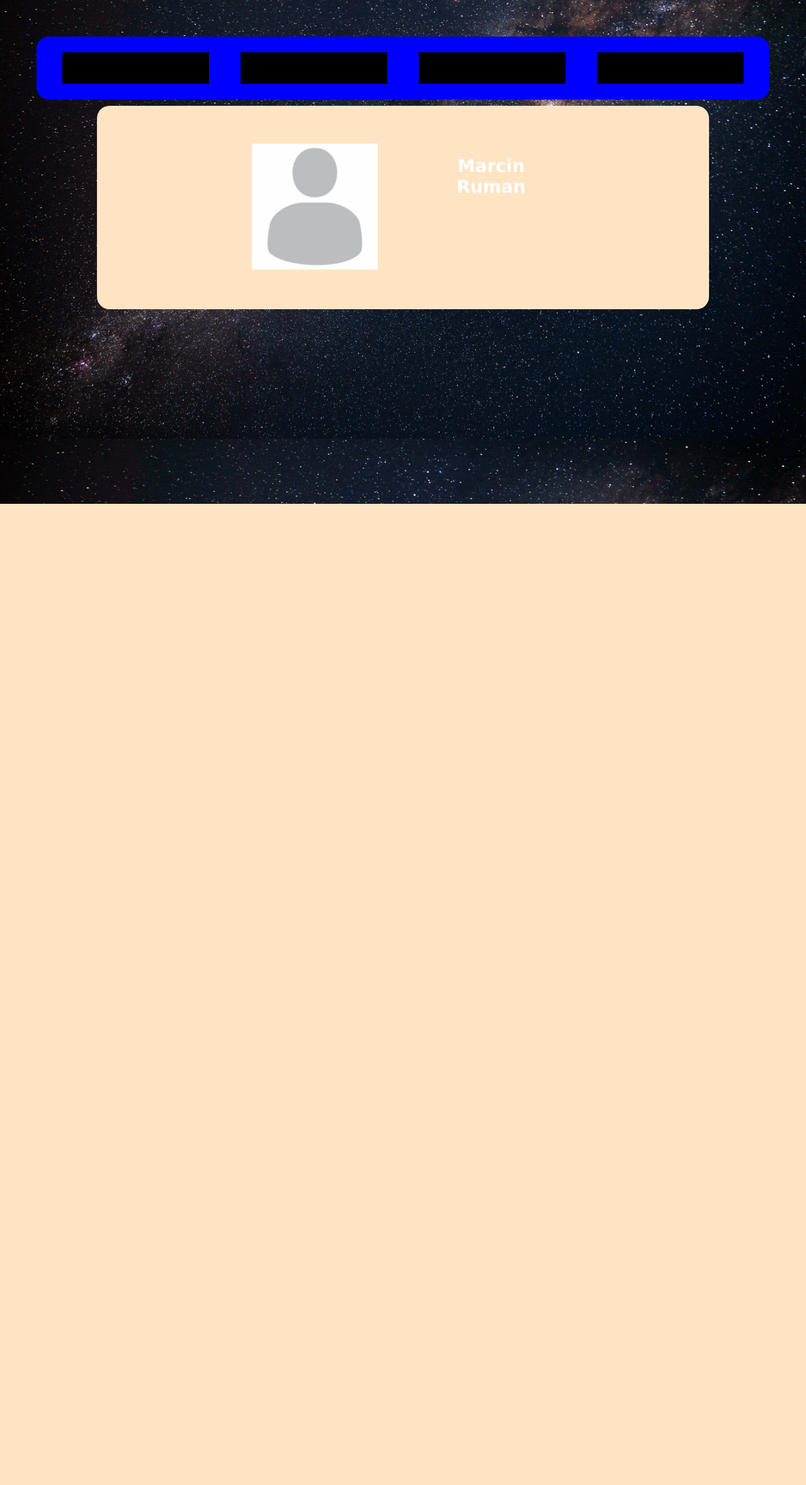
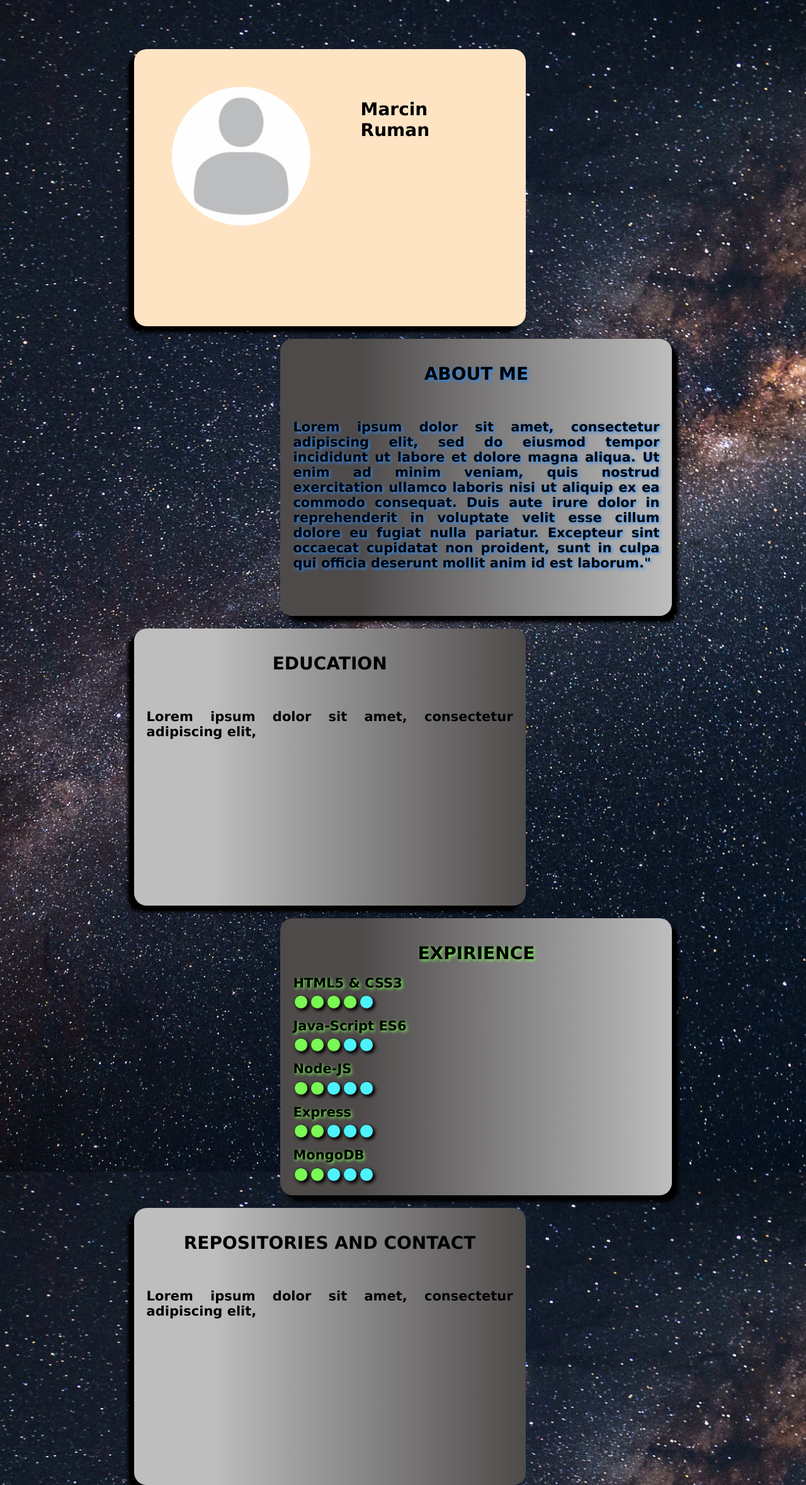
Before and after one commit to MarcinMarekRuman/Portfolio, a Node server app: page / in a window 1280 px wide. Shown: the whole page at 63% size. Before the commit the page ends 800 px from the top, so only its background shows below. Run offline with Node 20, Linux system fonts and the light colour scheme.

Commit message:
expirience tile

```diff
--- a/public/stylesheets/style.css
+++ b/public/stylesheets/style.css
@@ -3,19 +3,16 @@ body {
   font: 14px "Lucida Grande", Helvetica, Arial, sans-serif;
   background-image:    url(../images/background.jpg);
   background-size:     cover;
-  /* background-repeat:   no-repeat; */
   background-position: center center;
-  color: white;
-  align-items: center;
-  text-align: center;
-  height: 100%;
+  color: black;
+  height: 1000px;
 }
 
 a {
   color: #00B7FF;
 }
 
-#nav{
+/* #nav{
   position: relative;
   width: 100%;
   height: 100px;
@@ -56,26 +53,31 @@ a {
   height: 50px;
   width: 20%;
   background-color: black;
-}
+} */
 
 #header{
   position: relative;
-  top: 50%;
+  align-items: center;
+  top: 3%;
+  right: 10%;
   margin: -10px auto;
-  width: 80%;
-  height: 80%;
+  width: 50%;
+  height: 40%;
   background-color: bisque;
   border-radius: 20px;
   padding: 20px;
+  box-shadow: -10px 10px 5px black;
 }
 
 .image{
   display: inline-block;
   margin: 40px;
+  padding: 10px;
   background-position: center center;
   background-image: url(../images/download.png);
   height: 200px;
   width: 200px;
+  border-radius: 50%;
 }
 
 #name{
@@ -85,3 +87,104 @@ a {
   width: 200px;
   margin: 40px;
 }
+
+#main{
+  position: relative;
+  align-items: center;
+  top: 3%;
+  left: 10%;
+  margin: 30px auto;
+  width: 50%;
+  height: 40%;
+  background-image: linear-gradient(90deg, #4e4a4a 20%, #bebebe );
+  border-radius: 20px;
+  padding: 20px;
+  box-shadow: 10px 10px 5px black;
+}
+
+
+#about1, #about2{
+  text-shadow: 2px 2px 5px rgb(40, 140, 255);
+}
+
+
+.title{
+  text-align: center;
+}
+
+.content{
+  padding-top: 20px;
+  text-align: justify;
+}
+
+#science{
+  position: relative;
+  align-items: center;
+  top: 3%;
+  right: 10%;
+  margin: -10px auto;
+  width: 50%;
+  height: 40%;
+  background-image: linear-gradient(90deg, #bebebe 20%, #4e4a4a);
+  border-radius: 20px;
+  padding: 20px;
+  box-shadow: -10px 10px 5px black;
+}
+
+#languages{
+  position: relative;
+  align-items: center;
+  top: 3%;
+  left: 10%;
+  margin: 30px auto;
+  width: 50%;
+  height: 40%;
+  background-image: linear-gradient(90deg, #4e4a4a 20%, #bebebe );
+  border-radius: 20px;
+  padding: 20px;
+  box-shadow: 10px 10px 5px black;
+}
+
+#links{
+  position: relative;
+  align-items: center;
+  top: 3%;
+  right: 10%;
+  margin: -10px auto;
+  width: 50%;
+  height: 40%;
+  background-image: linear-gradient(90deg, #bebebe 20%, #4e4a4a);
+  border-radius: 20px;
+  padding: 20px;
+  box-shadow: -10px 10px 5px black;
+  margin-bottom: 40px;
+}
+
+.circle{
+  margin: -10px 2px 15px 2px;
+  float: left;
+  height: 20px;
+  width: 20px;
+  background-color: rgb(122, 248, 84);
+  border-radius: 50%;
+  box-shadow: 3px 3px 5px black;
+  border: #272727 1px solid;
+}
+.circle-white{
+  margin: -10px 2px 15px 2px;
+  float: left;
+  height: 20px;
+  width: 20px;
+  background-color: rgb(78, 242, 253);
+  border-radius: 50%;
+  box-shadow: 3px 3px 5px black;
+  border: #272727 1px solid;
+}
+.language{
+  clear: both;
+  text-shadow: 2px 2px 5px rgb(122, 248, 84);
+}
+
+#ex{
+  text-shadow: 2px 2px 5px rgb(122, 248, 84);
+}
--- a/views/index.pug
+++ b/views/index.pug
@@ -1,15 +1,67 @@
 extends layout
 
 block content
-  div(id='nav')
-    div(class='ad1')
-    div(class='ad2')
-    div(class='ad3')
-    div(class='ad4')
+  //- div(id='nav')
+  //-   div(class='ad1')
+  //-   div(class='ad2')
+  //-   div(class='ad3')
+  //-   div(class='ad4')
 
   div(id='header')
     div(class='image')
     div(id='name')
       h1 Marcin Ruman
   div(id='main')
-    div
+    div(class='title')
+      h1(id='about1') ABOUT ME
+    div(class='content')
+      h2(id='about2') Lorem ipsum dolor sit amet, consectetur adipiscing elit, sed do eiusmod tempor incididunt ut labore et dolore magna aliqua. Ut enim ad minim veniam, quis nostrud exercitation ullamco laboris nisi ut aliquip ex ea commodo consequat. Duis aute irure dolor in reprehenderit in voluptate velit esse cillum dolore eu fugiat nulla pariatur. Excepteur sint occaecat cupidatat non proident, sunt in culpa qui officia deserunt mollit anim id est laborum."
+  div(id='science')
+    div(class='title')
+      h1 EDUCATION
+    div(class='content')
+      h2 Lorem ipsum dolor sit amet, consectetur adipiscing elit,
+  div(id='languages')
+    div(class='title')
+      h1(id='ex') EXPIRIENCE
+    div(class='language')
+      h2 HTML5 & CSS3
+      div(class='circle')
+      div(class='circle')
+      div(class='circle')
+      div(class='circle')
+      div(class='circle-white')
+    div(class='language')
+      h2 Java-Script ES6
+      div(class='circle')
+      div(class='circle')
+      div(class='circle')
+      div(class='circle-white')
+      div(class='circle-white')
+    div(class='language')
+      h2 Node-JS
+      div(class='circle')
+      div(class='circle')
+      div(class='circle-white')
+      div(class='circle-white')
+      div(class='circle-white')
+    div(class='language')
+      h2 Express
+      div(class='circle')
+      div(class='circle')
+      div(class='circle-white')
+      div(class='circle-white')
+      div(class='circle-white')
+    div(class='language')
+      h2 MongoDB
+      div(class='circle')
+      div(class='circle')
+      div(class='circle-white')
+      div(class='circle-white')
+      div(class='circle-white')
+
+  div(id='links')
+    div(class='title')
+      h1 REPOSITORIES AND CONTACT
+    div(class='content')
+      h2 Lorem ipsum dolor sit amet, consectetur adipiscing elit,
```
